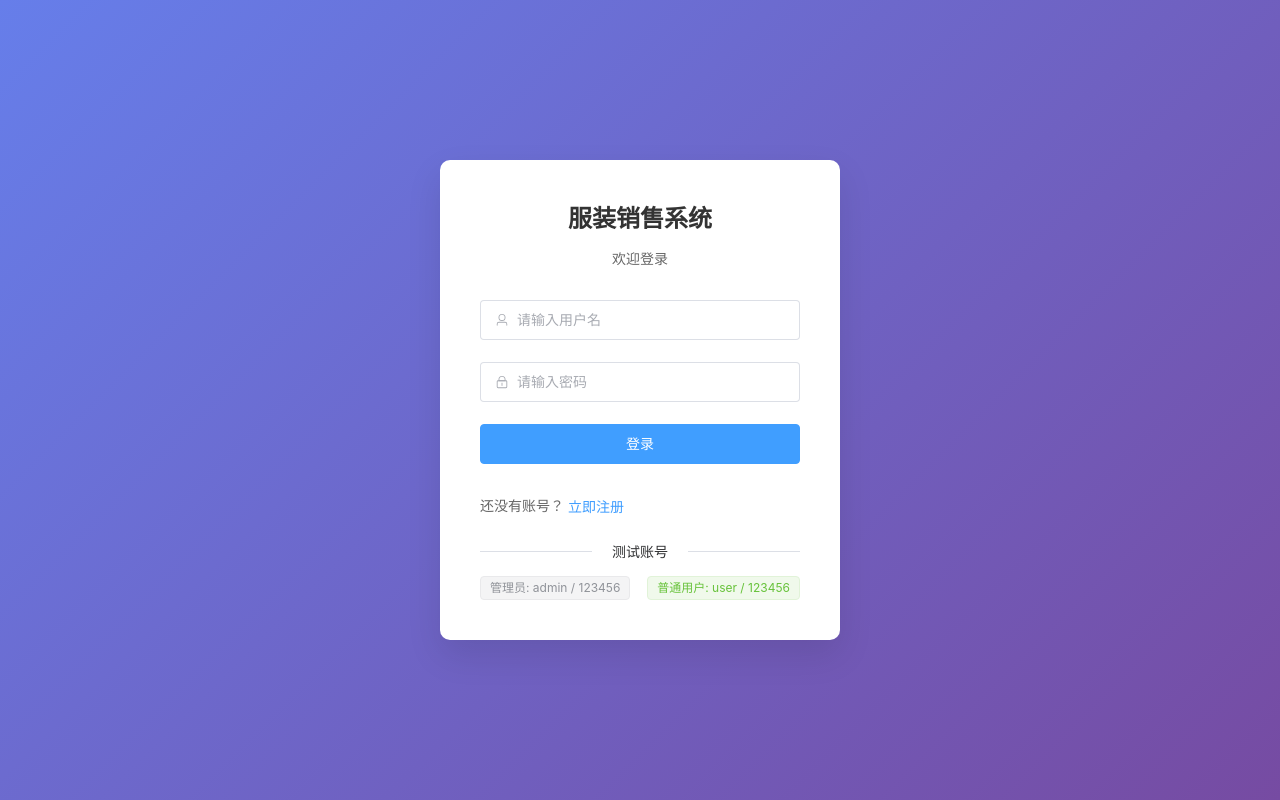
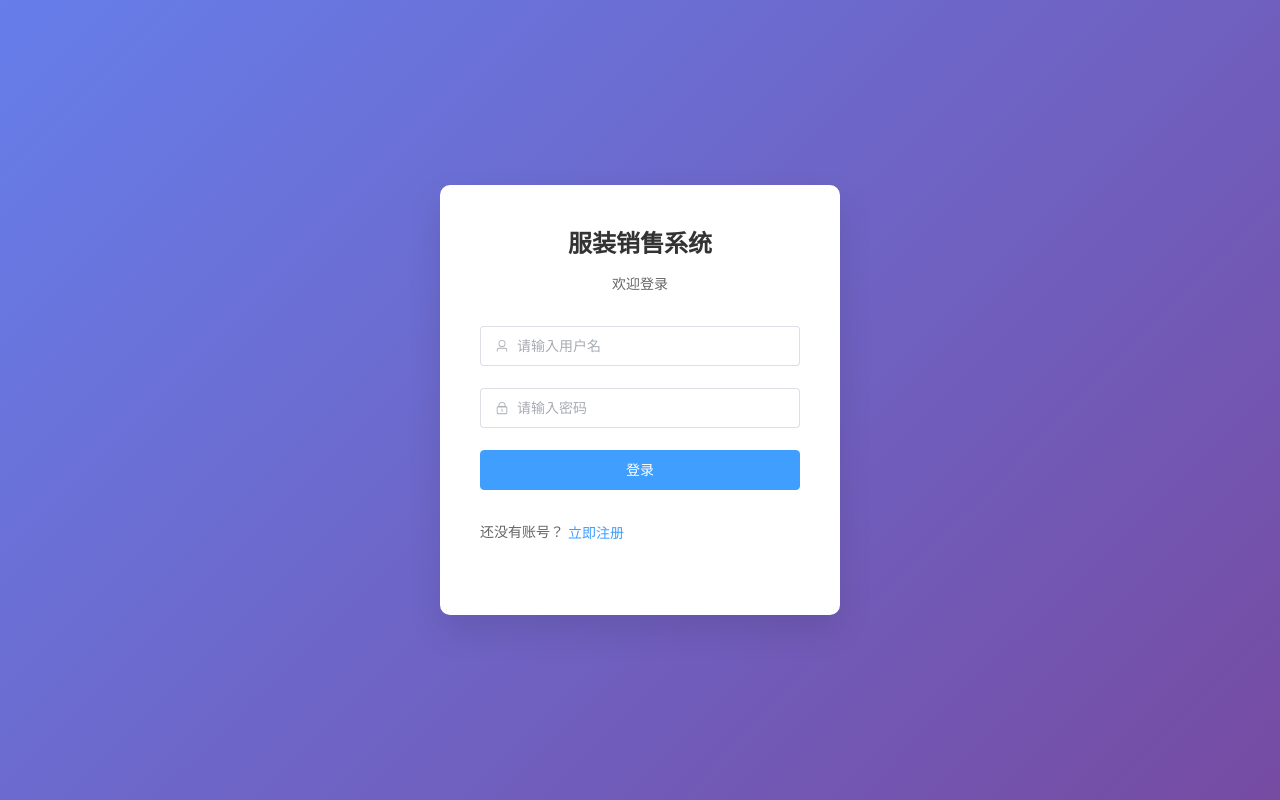
Before and after one commit to CmilyCanran/Software-integrated-design, a Vue app in the folder frontend/: page /login in a window 1280 px wide. Built offline with nearby package versions, Linux system fonts and the light colour scheme.

Commit message:
2025-11-19-14:57-前后端打通

```diff
--- a/frontend/src/views/Login.vue
+++ b/frontend/src/views/Login.vue
@@ -32,12 +32,6 @@
                     </div>
                 </el-form-item>
             </el-form>
-
-            <el-divider>测试账号</el-divider>
-            <div class="test-accounts">
-                <el-tag type="info">管理员: admin / 123456</el-tag>
-                <el-tag type="success">普通用户: user / 123456</el-tag>
-            </div>
         </div>
     </div>
 </template>
@@ -87,17 +81,19 @@ const handleLogin = async () => {
         console.log('🔍 response.data:', response.data)
 
         // 🔍 验证数据结构
-        if (!response.data || !response.data.token || !response.data.user) {
+        // 因为request.js响应拦截器已经提取了data部分，
+        // 所以response直接就是包含token和user的对象
+        if (!response || !response.token || !response.user) {
             console.error('❌ 数据结构错误:', {
-                hasToken: !!response.data?.token,
-                hasUser: !!response.data?.user,
-                fullData: response.data
+                hasToken: !!response?.token,
+                hasUser: !!response?.user,
+                fullData: response
             })
             ElMessage.error('登录数据格式错误，请联系管理员')
             return
         }
 
-        authStore.login(response.data)
+        authStore.login(response)
 
         // 🔍 验证store状态
         console.log('🔍 登录后store状态:', {
@@ -173,10 +169,4 @@ const goToRegister = () => {
     text-align: center;
     color: #666;
 }
-
-.test-accounts {
-    display: flex;
-    justify-content: space-between;
-    gap: 10px;
-}
 </style>
```
Also changed, not shown: 2 other files (tests, documents, lock files or other folders).
